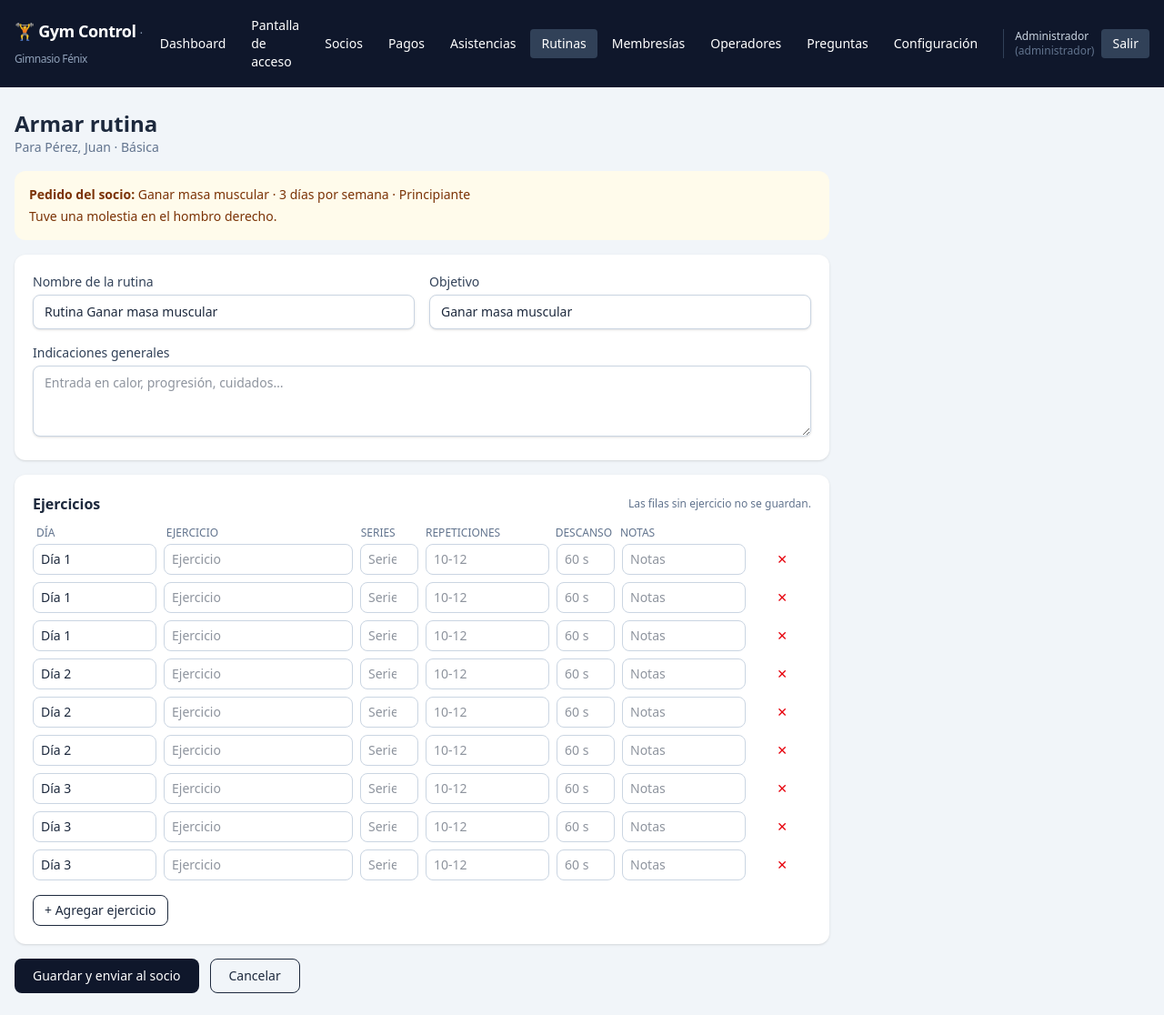
After one commit to diegofcfor-cell/GymControl, a Laravel app: page /rutinas/pedidos/1/armar in a window 1280 px wide. The commit adds this page. Shown: the whole page at 91% size. Run offline with Laravel 12, Linux system fonts and the light colour scheme; a user stored in the database is signed in; data comes from the database, SQL or seed files in the repository; style sheets or scripts are compiled from the project's sources; some libraries are stand-ins or nearby versions.

Commit message:
Rutinas: el socio pide desde el portal y el profesor la arma
Nuevo rol profesor con acceso solo a Rutinas. El socio envia un pedido
(objetivo, nivel, dias, comentarios) y ve su rutina activa por dia.

Co-Authored-By: Claude Opus 5.5 (1M context) <noreply@anthropic.com>
Claude-Session: https://claude.ai/code/session_0187ZaRmg4vgHhYiR6Bjysd1

```diff
--- a/app/Http/Controllers/OperadorController.php
+++ b/app/Http/Controllers/OperadorController.php
@@ -24,7 +24,7 @@ class OperadorController extends Controller
             'name' => ['required', 'string', 'max:100'],
             'email' => ['required', 'email', 'max:255', 'unique:users,email'],
             'password' => ['required', 'string', 'min:8', 'confirmed'],
-            'rol' => ['required', Rule::in([User::ROL_ADMIN, User::ROL_RECEPCION])],
+            'rol' => ['required', Rule::in(User::ROLES)],
         ]);
         User::create($datos + ['activo' => true]);
 
@@ -42,7 +42,7 @@ class OperadorController extends Controller
             'name' => ['required', 'string', 'max:100'],
             'email' => ['required', 'email', 'max:255', Rule::unique('users', 'email')->ignore($operador->id)],
             'password' => ['nullable', 'string', 'min:8', 'confirmed'],
-            'rol' => ['required', Rule::in([User::ROL_ADMIN, User::ROL_RECEPCION])],
+            'rol' => ['required', Rule::in(User::ROLES)],
             'activo' => ['nullable', 'boolean'],
         ]);
 
--- /dev/null
+++ b/app/Http/Controllers/RutinaController.php
@@ -0,0 +1,136 @@
+<?php
+
+namespace App\Http\Controllers;
+
+use App\Models\Rutina;
+use App\Models\SolicitudRutina;
+use Illuminate\Http\Request;
+use Illuminate\Support\Facades\DB;
+
+/** Panel del profesor: atiende los pedidos de rutina de los socios. */
+class RutinaController extends Controller
+{
+    public function index()
+    {
+        return view('rutinas.index', [
+            'pendientes' => SolicitudRutina::with('socio.membresia')->pendientes()->oldest()->get(),
+            'rutinas' => Rutina::with(['socio', 'profesor'])->withCount('ejercicios')->latest('updated_at')->limit(30)->get(),
+        ]);
+    }
+
+    public function create(SolicitudRutina $solicitud)
+    {
+        abort_unless($solicitud->estado === 'pendiente', 404);
+
+        return view('rutinas.form', [
+            'rutina' => new Rutina(['nombre' => 'Rutina '.$solicitud->objetivo, 'objetivo' => $solicitud->objetivo]),
+            'socio' => $solicitud->socio,
+            'solicitud' => $solicitud,
+            'ejercicios' => $this->filasIniciales($solicitud->dias_por_semana),
+        ]);
+    }
+
+    public function store(Request $request, SolicitudRutina $solicitud)
+    {
+        abort_unless($solicitud->estado === 'pendiente', 404);
+        $datos = $this->validar($request);
+
+        DB::transaction(function () use ($datos, $request, $solicitud) {
+            // La rutina nueva reemplaza a la que el socio tenía activa.
+            Rutina::where('socio_id', $solicitud->socio_id)->where('activa', true)->update(['activa' => false]);
+
+            $rutina = Rutina::create([
+                'socio_id' => $solicitud->socio_id,
+                'user_id' => $request->user()->id,
+                'nombre' => $datos['nombre'],
+                'objetivo' => $datos['objetivo'] ?? null,
+                'observaciones' => $datos['observaciones'] ?? null,
+                'activa' => true,
+            ]);
+            $this->guardarEjercicios($rutina, $datos['ejercicios']);
+
+            $solicitud->update(['estado' => 'atendida', 'rutina_id' => $rutina->id]);
+        });
+
+        return redirect()->route('rutinas.index')->with('ok', 'Rutina creada. El socio ya la ve en su portal.');
+    }
+
+    public function edit(Rutina $rutina)
+    {
+        return view('rutinas.form', [
+            'rutina' => $rutina,
+            'socio' => $rutina->socio,
+            'solicitud' => SolicitudRutina::where('rutina_id', $rutina->id)->first(),
+            'ejercicios' => $rutina->ejercicios->map->only(['dia', 'ejercicio', 'series', 'repeticiones', 'descanso', 'notas'])->all(),
+        ]);
+    }
+
+    public function update(Request $request, Rutina $rutina)
+    {
+        $datos = $this->validar($request);
+
+        DB::transaction(function () use ($datos, $rutina) {
+            $rutina->update([
+                'nombre' => $datos['nombre'],
+                'objetivo' => $datos['objetivo'] ?? null,
+                'observaciones' => $datos['observaciones'] ?? null,
+            ]);
+            $rutina->ejercicios()->delete();
+            $this->guardarEjercicios($rutina, $datos['ejercicios']);
+        });
+
+        return redirect()->route('rutinas.index')->with('ok', 'Rutina actualizada.');
+    }
+
+    protected function validar(Request $request): array
+    {
+        // Las filas que el profesor dejó vacías se ignoran.
+        $request->merge(['ejercicios' => array_values(array_filter(
+            (array) $request->input('ejercicios', []),
+            fn ($e) => is_array($e) && trim((string) ($e['ejercicio'] ?? '')) !== ''
+        ))]);
+
+        return $request->validate([
+            'nombre' => ['required', 'string', 'max:100'],
+            'objetivo' => ['nullable', 'string', 'max:100'],
+            'observaciones' => ['nullable', 'string', 'max:2000'],
+            'ejercicios' => ['required', 'array', 'min:1', 'max:80'],
+            'ejercicios.*.dia' => ['required', 'string', 'max:30'],
+            'ejercicios.*.ejercicio' => ['required', 'string', 'max:100'],
+            'ejercicios.*.series' => ['nullable', 'integer', 'min:1', 'max:20'],
+            'ejercicios.*.repeticiones' => ['nullable', 'string', 'max:20'],
+            'ejercicios.*.descanso' => ['nullable', 'string', 'max:20'],
+            'ejercicios.*.notas' => ['nullable', 'string', 'max:200'],
+        ], [
+            'ejercicios.required' => 'Cargá al menos un ejercicio.',
+        ]);
+    }
+
+    protected function guardarEjercicios(Rutina $rutina, array $ejercicios): void
+    {
+        foreach (array_values($ejercicios) as $i => $e) {
+            $rutina->ejercicios()->create([
+                'dia' => trim($e['dia']),
+                'ejercicio' => trim($e['ejercicio']),
+                'series' => $e['series'] ?? null,
+                'repeticiones' => $e['repeticiones'] ?? null,
+                'descanso' => $e['descanso'] ?? null,
+                'notas' => $e['notas'] ?? null,
+                'orden' => $i,
+            ]);
+        }
+    }
+
+    /** Tres filas vacías por cada día que pidió el socio. */
+    protected function filasIniciales(int $dias): array
+    {
+        $filas = [];
+        for ($d = 1; $d <= max(1, $dias); $d++) {
+            for ($i = 0; $i < 3; $i++) {
+                $filas[] = ['dia' => "Día {$d}", 'ejercicio' => '', 'series' => null, 'repeticiones' => '', 'descanso' => '', 'notas' => ''];
+            }
+        }
+
+        return $filas;
+    }
+}
--- a/app/Http/Controllers/WebController.php
+++ b/app/Http/Controllers/WebController.php
@@ -12,7 +12,7 @@ class WebController extends Controller
     {
         // Los operadores con sesión van directo a su panel, como antes.
         if ($u = auth()->user()) {
-            return $u->esAdministrador() ? redirect()->route('dashboard') : redirect()->route('acceso');
+            return redirect()->route($u->rutaInicio());
         }
 
         $web = Configuracion::varios(Configuracion::DATOS_WEB);
--- /dev/null
+++ b/app/Models/Rutina.php
@@ -0,0 +1,40 @@
+<?php
+
+namespace App\Models;
+
+use Illuminate\Database\Eloquent\Model;
+use Illuminate\Database\Eloquent\Relations\BelongsTo;
+use Illuminate\Database\Eloquent\Relations\HasMany;
+
+class Rutina extends Model
+{
+    protected $table = 'rutinas';
+
+    protected $fillable = ['socio_id', 'user_id', 'nombre', 'objetivo', 'observaciones', 'activa'];
+
+    protected function casts(): array
+    {
+        return ['activa' => 'boolean'];
+    }
+
+    public function socio(): BelongsTo
+    {
+        return $this->belongsTo(Socio::class)->withTrashed();
+    }
+
+    public function profesor(): BelongsTo
+    {
+        return $this->belongsTo(User::class, 'user_id');
+    }
+
+    public function ejercicios(): HasMany
+    {
+        return $this->hasMany(RutinaEjercicio::class)->orderBy('orden');
+    }
+
+    /** Ejercicios agrupados por día, en el orden en que se cargaron. */
+    public function porDia()
+    {
+        return $this->ejercicios->groupBy('dia');
+    }
+}
--- a/app/Models/Socio.php
+++ b/app/Models/Socio.php
@@ -71,6 +71,21 @@ class Socio extends Model
         return $this->hasMany(Asistencia::class);
     }
 
+    public function rutinas(): HasMany
+    {
+        return $this->hasMany(Rutina::class);
+    }
+
+    public function rutinaActiva(): ?Rutina
+    {
+        return $this->rutinas()->where('activa', true)->latest('id')->first();
+    }
+
+    public function solicitudesRutina(): HasMany
+    {
+        return $this->hasMany(SolicitudRutina::class);
+    }
+
     public function getNombreCompletoAttribute(): string
     {
         return $this->apellido.', '.$this->nombre;
--- /dev/null
+++ b/app/Models/SolicitudRutina.php
@@ -0,0 +1,39 @@
+<?php
+
+namespace App\Models;
+
+use Illuminate\Database\Eloquent\Model;
+use Illuminate\Database\Eloquent\Relations\BelongsTo;
+
+class SolicitudRutina extends Model
+{
+    protected $table = 'solicitudes_rutina';
+
+    public const OBJETIVOS = [
+        'Ganar masa muscular', 'Bajar de peso', 'Tonificar', 'Mejorar resistencia', 'Salud general', 'Rehabilitación / volver a entrenar',
+    ];
+
+    public const NIVELES = ['principiante' => 'Principiante', 'intermedio' => 'Intermedio', 'avanzado' => 'Avanzado'];
+
+    protected $fillable = ['socio_id', 'objetivo', 'dias_por_semana', 'nivel', 'comentarios', 'estado', 'rutina_id'];
+
+    protected function casts(): array
+    {
+        return ['dias_por_semana' => 'integer'];
+    }
+
+    public function socio(): BelongsTo
+    {
+        return $this->belongsTo(Socio::class)->withTrashed();
+    }
+
+    public function rutina(): BelongsTo
+    {
+        return $this->belongsTo(Rutina::class);
+    }
+
+    public function scopePendientes($query)
+    {
+        return $query->where('estado', 'pendiente');
+    }
+}
--- a/app/Models/User.php
+++ b/app/Models/User.php
@@ -13,7 +13,12 @@ class User extends Authenticatable
     use HasFactory, Notifiable;
 
     public const ROL_ADMIN = 'administrador';
+
     public const ROL_RECEPCION = 'recepcionista';
+
+    public const ROL_PROFESOR = 'profesor';
+
+    public const ROLES = [self::ROL_ADMIN, self::ROL_RECEPCION, self::ROL_PROFESOR];
 
     protected $fillable = ['name', 'email', 'password', 'rol', 'activo'];
 
@@ -37,4 +42,19 @@ class User extends Authenticatable
     {
         return $this->rol === self::ROL_RECEPCION;
     }
+
+    public function esProfesor(): bool
+    {
+        return $this->rol === self::ROL_PROFESOR;
+    }
+
+    /** Pantalla de inicio de cada rol al ingresar al panel. */
+    public function rutaInicio(): string
+    {
+        return match ($this->rol) {
+            self::ROL_ADMIN => 'dashboard',
+            self::ROL_PROFESOR => 'rutinas.index',
+            default => 'acceso',
+        };
+    }
 }
--- a/resources/views/components/layouts/app.blade.php
+++ b/resources/views/components/layouts/app.blade.php
@@ -12,15 +12,16 @@
 @php
     $u = auth()->user();
     $enlaces = [
-        ['dashboard', 'Dashboard', 'administrador'],
-        ['acceso', 'Pantalla de acceso', null],
-        ['socios.index', 'Socios', null],
-        ['pagos.index', 'Pagos', null],
-        ['asistencias.index', 'Asistencias', null],
-        ['membresias.index', 'Membresías', 'administrador'],
-        ['operadores.index', 'Operadores', 'administrador'],
-        ['preguntas.index', 'Preguntas', 'administrador'],
-        ['configuracion.edit', 'Configuración', 'administrador'],
+        ['dashboard', 'Dashboard', ['administrador']],
+        ['acceso', 'Pantalla de acceso', ['administrador', 'recepcionista']],
+        ['socios.index', 'Socios', ['administrador', 'recepcionista']],
+        ['pagos.index', 'Pagos', ['administrador', 'recepcionista']],
+        ['asistencias.index', 'Asistencias', ['administrador', 'recepcionista']],
+        ['rutinas.index', 'Rutinas', ['administrador', 'profesor']],
+        ['membresias.index', 'Membresías', ['administrador']],
+        ['operadores.index', 'Operadores', ['administrador']],
+        ['preguntas.index', 'Preguntas', ['administrador']],
+        ['configuracion.edit', 'Configuración', ['administrador']],
     ];
 @endphp
 <nav class="bg-slate-900 text-white" x-data="{ abierto: false }">
@@ -28,8 +29,8 @@
         <a href="{{ route('inicio') }}" class="text-lg font-bold tracking-tight">🏋️ Gym Control <span class="text-xs font-normal text-slate-400">· Gimnasio Fénix</span></a>
         <button class="md:hidden rounded p-2 hover:bg-slate-800" x-on:click="abierto = !abierto" aria-label="Menú">☰</button>
         <div class="hidden items-center gap-1 md:flex">
-            @foreach ($enlaces as [$ruta, $texto, $rol])
-                @if (! $rol || $u->rol === $rol)
+            @foreach ($enlaces as [$ruta, $texto, $roles])
+                @if (in_array($u->rol, $roles, true))
                     <a href="{{ route($ruta) }}" class="rounded px-3 py-1.5 text-sm hover:bg-slate-700 {{ request()->routeIs(explode('.', $ruta)[0].'*') ? 'bg-slate-700' : '' }}">{{ $texto }}</a>
                 @endif
             @endforeach
@@ -41,8 +42,8 @@
         </div>
     </div>
     <div class="space-y-1 px-4 pb-3 md:hidden" x-show="abierto" x-cloak>
-        @foreach ($enlaces as [$ruta, $texto, $rol])
-            @if (! $rol || $u->rol === $rol)
+        @foreach ($enlaces as [$ruta, $texto, $roles])
+            @if (in_array($u->rol, $roles, true))
                 <a href="{{ route($ruta) }}" class="block rounded px-3 py-2 text-sm hover:bg-slate-700">{{ $texto }}</a>
             @endif
         @endforeach
--- a/resources/views/components/layouts/portal.blade.php
+++ b/resources/views/components/layouts/portal.blade.php
@@ -13,7 +13,7 @@
     @php
         $enlaces = [
             ['portal.inicio', 'Mi cuenta'], ['portal.asistencias', 'Asistencias'], ['portal.pagos', 'Pagos'],
-            ['portal.aptos', 'Apto médico'], ['portal.aforo', 'Aforo'], ['portal.preguntas', 'Preguntas'],
+            ['portal.aptos', 'Apto médico'], ['portal.rutina', 'Mi rutina'], ['portal.aforo', 'Aforo'], ['portal.preguntas', 'Preguntas'],
         ];
     @endphp
     <div class="mx-auto flex max-w-3xl items-center justify-between px-4 pt-3">
@@ -27,6 +27,9 @@
     </nav>
 </header>
 <main class="mx-auto max-w-3xl px-4 py-6">
+@if (session('ok'))
+    <div class="mb-4 rounded-lg border border-emerald-300 bg-emerald-50 px-4 py-3 text-sm text-emerald-800">{{ session('ok') }}</div>
+@endif
 {{ $slot }}
 </main>
 @livewireScripts
--- a/resources/views/operadores/form.blade.php
+++ b/resources/views/operadores/form.blade.php
@@ -9,6 +9,7 @@
     <div><label for="rol" class="mb-1 block text-sm font-medium">Rol</label>
         <select id="rol" name="rol" class="w-full rounded-lg border border-slate-300 bg-white px-3 py-2 text-sm">
             <option value="recepcionista" @selected(old('rol', $operador->rol) === 'recepcionista')>Recepcionista</option>
+            <option value="profesor" @selected(old('rol', $operador->rol) === 'profesor')>Profesor (arma rutinas)</option>
             <option value="administrador" @selected(old('rol', $operador->rol) === 'administrador')>Administrador</option></select></div>
     @if ($operador->exists)
         <label class="flex items-end gap-2 pb-2 text-sm"><input type="checkbox" name="activo" value="1" @checked(old('activo', $operador->activo)) class="rounded"> Usuario activo</label>
--- /dev/null
+++ b/resources/views/rutinas/form.blade.php
@@ -0,0 +1,54 @@
+<x-layouts.app titulo="Rutina">
+<h1 class="text-2xl font-bold">{{ $rutina->exists ? 'Editar rutina' : 'Armar rutina' }}</h1>
+<p class="mb-4 text-sm text-slate-500">Para {{ $socio->nombre_completo }} · {{ $socio->membresia->nombre }}</p>
+
+@if ($solicitud)
+    <div class="mb-4 max-w-4xl rounded-xl bg-amber-50 p-4 text-sm text-amber-900">
+        <p><strong>Pedido del socio:</strong> {{ $solicitud->objetivo }} · {{ $solicitud->dias_por_semana }} días por semana · {{ \App\Models\SolicitudRutina::NIVELES[$solicitud->nivel] }}</p>
+        @if ($solicitud->comentarios)<p class="mt-1 whitespace-pre-line">{{ $solicitud->comentarios }}</p>@endif
+    </div>
+@endif
+
+@php $filas = old('ejercicios', $ejercicios); @endphp
+<form method="POST" action="{{ $rutina->exists ? route('rutinas.update', $rutina) : route('rutinas.store', $solicitud) }}" class="max-w-4xl space-y-4"
+      x-data="{ filas: @js(array_values($filas)), agregar(dia) { this.filas.push({ dia: dia || (this.filas.at(-1)?.dia ?? 'Día 1'), ejercicio: '', series: null, repeticiones: '', descanso: '', notas: '' }) } }">
+    @csrf @if ($rutina->exists) @method('PUT') @endif
+    <div class="grid gap-4 rounded-xl bg-white p-5 shadow-sm sm:grid-cols-2">
+        <x-input name="nombre" label="Nombre de la rutina" :value="$rutina->nombre" maxlength="100" required />
+        <x-input name="objetivo" label="Objetivo" :value="$rutina->objetivo" maxlength="100" />
+        <div class="sm:col-span-2">
+            <label for="observaciones" class="mb-1 block text-sm font-medium text-slate-700">Indicaciones generales</label>
+            <textarea id="observaciones" name="observaciones" rows="3" maxlength="2000" placeholder="Entrada en calor, progresión, cuidados…"
+                      class="w-full rounded-lg border border-slate-300 bg-white px-3 py-2 text-sm shadow-sm">{{ old('observaciones', $rutina->observaciones) }}</textarea>
+        </div>
+    </div>
+
+    <div class="rounded-xl bg-white p-5 shadow-sm">
+        <div class="mb-3 flex items-center justify-between">
+            <h2 class="font-semibold">Ejercicios</h2>
+            <p class="text-xs text-slate-500">Las filas sin ejercicio no se guardan.</p>
+        </div>
+        @error('ejercicios')<p class="mb-2 text-sm text-red-600">{{ $message }}</p>@enderror
+        <div class="hidden grid-cols-12 gap-2 px-1 text-xs font-medium uppercase text-slate-500 md:grid">
+            <span class="col-span-2">Día</span><span class="col-span-3">Ejercicio</span><span>Series</span><span class="col-span-2">Repeticiones</span><span>Descanso</span><span class="col-span-2">Notas</span><span></span>
+        </div>
+        <template x-for="(f, i) in filas" :key="i">
+            <div class="grid grid-cols-2 gap-2 border-t border-slate-100 py-2 md:grid-cols-12 md:border-0 md:py-1">
+                <input :name="`ejercicios[${i}][dia]`" x-model="f.dia" placeholder="Día" aria-label="Día" maxlength="30" class="col-span-1 rounded-lg border border-slate-300 px-2 py-1.5 text-sm md:col-span-2">
+                <input :name="`ejercicios[${i}][ejercicio]`" x-model="f.ejercicio" placeholder="Ejercicio" aria-label="Ejercicio" maxlength="100" class="col-span-1 rounded-lg border border-slate-300 px-2 py-1.5 text-sm md:col-span-3">
+                <input :name="`ejercicios[${i}][series]`" x-model="f.series" type="number" min="1" max="20" placeholder="Series" aria-label="Series" class="rounded-lg border border-slate-300 px-2 py-1.5 text-sm">
+                <input :name="`ejercicios[${i}][repeticiones]`" x-model="f.repeticiones" placeholder="10-12" aria-label="Repeticiones" maxlength="20" class="rounded-lg border border-slate-300 px-2 py-1.5 text-sm md:col-span-2">
+                <input :name="`ejercicios[${i}][descanso]`" x-model="f.descanso" placeholder="60 s" aria-label="Descanso" maxlength="20" class="rounded-lg border border-slate-300 px-2 py-1.5 text-sm">
+                <input :name="`ejercicios[${i}][notas]`" x-model="f.notas" placeholder="Notas" aria-label="Notas" maxlength="200" class="rounded-lg border border-slate-300 px-2 py-1.5 text-sm md:col-span-2">
+                <button type="button" x-on:click="filas.splice(i, 1)" class="rounded-lg px-2 text-sm text-red-600 hover:bg-red-50" aria-label="Quitar fila">✕</button>
+            </div>
+        </template>
+        <button type="button" x-on:click="agregar()" class="mt-3 rounded-lg border px-3 py-1.5 text-sm hover:bg-slate-50">+ Agregar ejercicio</button>
+    </div>
+
+    <div class="flex gap-3">
+        <button class="rounded-lg bg-slate-900 px-5 py-2 text-sm text-white">{{ $rutina->exists ? 'Guardar cambios' : 'Guardar y enviar al socio' }}</button>
+        <a href="{{ route('rutinas.index') }}" class="rounded-lg border px-5 py-2 text-sm">Cancelar</a>
+    </div>
+</form>
+</x-layouts.app>
--- a/routes/web.php
+++ b/routes/web.php
@@ -13,7 +13,9 @@ use App\Http\Controllers\Portal\AuthSocioController;
 use App\Http\Controllers\Portal\HistorialController;
 use App\Http\Controllers\Portal\PortalController;
 use App\Http\Controllers\Portal\PreguntasController;
+use App\Http\Controllers\Portal\RutinaSocioController;
 use App\Http\Controllers\PreguntaFrecuenteController;
+use App\Http\Controllers\RutinaController;
 use App\Http\Controllers\SocioController;
 use App\Http\Controllers\WebController;
 use App\Livewire\PantallaAcceso;
@@ -28,11 +30,21 @@ Route::middleware('guest')->group(function () {
     Route::post('/login', [AuthController::class, 'login'])->middleware('throttle:10,1');
 });
 
+Route::middleware(['auth', 'rol:administrador,recepcionista,profesor'])->group(function () {
+    Route::post('/logout', [AuthController::class, 'logout'])->name('logout');
+    Route::get('/panel', fn () => redirect()->route(auth()->user()->rutaInicio()))->name('inicio');
+});
+
+// Rutinas: las arma un profesor (o el administrador) a pedido del socio.
+Route::middleware(['auth', 'rol:administrador,profesor'])->group(function () {
+    Route::get('/rutinas', [RutinaController::class, 'index'])->name('rutinas.index');
+    Route::get('/rutinas/pedidos/{solicitud}/armar', [RutinaController::class, 'create'])->name('rutinas.create');
+    Route::post('/rutinas/pedidos/{solicitud}', [RutinaController::class, 'store'])->name('rutinas.store');
+    Route::get('/rutinas/{rutina}/editar', [RutinaController::class, 'edit'])->name('rutinas.edit');
+    Route::put('/rutinas/{rutina}', [RutinaController::class, 'update'])->name('rutinas.update');
+});
+
 Route::middleware(['auth', 'rol:administrador,recepcionista'])->group(function () {
-    Route::post('/logout', [AuthController::class, 'logout'])->name('logout');
-    Route::get('/panel', fn () => auth()->user()->esAdministrador()
-        ? redirect()->route('dashboard')
-        : redirect()->route('acceso'))->name('inicio');
 
     // Pantalla de acceso (ingreso / egreso por PIN o QR)
     Route::get('/acceso', PantallaAcceso::class)->name('acceso');
@@ -87,6 +99,8 @@ Route::prefix('socio')->name('portal.')->group(function () {
         Route::get('/pagos/{pago}/comprobante', [HistorialController::class, 'comprobante'])->name('pagos.comprobante');
         Route::get('/apto', [HistorialController::class, 'aptos'])->name('aptos');
         Route::get('/apto/{apto}/archivo', [HistorialController::class, 'aptoArchivo'])->name('aptos.archivo');
+        Route::get('/rutina', [RutinaSocioController::class, 'show'])->name('rutina');
+        Route::post('/rutina/pedido', [RutinaSocioController::class, 'solicitar'])->name('rutina.solicitar');
         Route::get('/aforo', [AforoController::class, 'index'])->name('aforo');
         Route::get('/preguntas', [PreguntasController::class, 'index'])->name('preguntas');
     });
```
Also changed, not shown: app/Http/Controllers/Portal/RutinaSocioController.php (added, +44 -0 lines), app/Models/RutinaEjercicio.php (added, +17 -0 lines), database/seeders/DatabaseSeeder.php (+9 -0 lines), resources/views/portal/rutina.blade.php (added, +68 -0 lines), resources/views/rutinas/index.blade.php (added, +37 -0 lines), tests/Feature/RutinaTest.php (added, +154 -0 lines), README.md, database/migrations/2026_10_16_000003_create_rutinas_tables.php (added).
